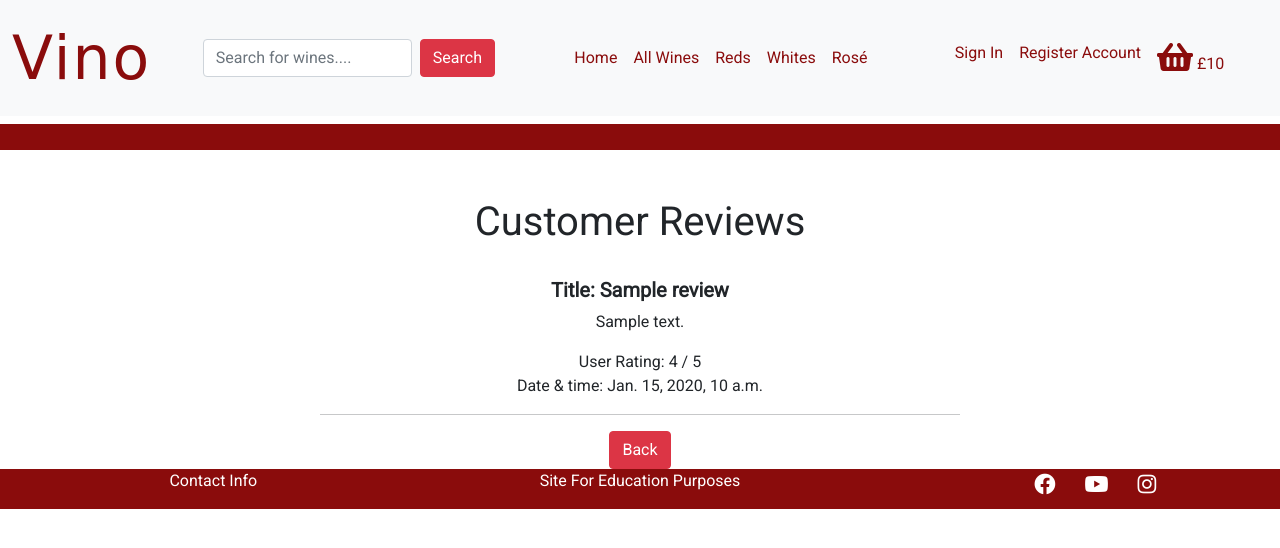
After one commit to Bradders81/vino, a Django app: template reviews/templates/reviews/product_reviews.html in a window 1280 px wide. The commit adds this page. Shown: the top 548 px of the page. Run offline with Django 3.2, Linux system fonts and the light colour scheme; the template is opened without the code that fills it: most values are stand-ins (such as "Sample title", 1, 10 or a date in 2020); some libraries are stand-ins or nearby versions; some web fonts are replaced.

Commit message:
Add products review template & view

```diff
--- a/products/templates/products/product-info.html
+++ b/products/templates/products/product-info.html
@@ -14,7 +14,7 @@
 
             <hr>
             <p>Type: {{ bottle.wine_type }}</p>
-            <p>Rating: {{ bottle.rating }} / 5</p>
+            <p>Rating: {{ bottle.rating }} / 5 <a href="{% url 'display_wine_reviews' bottle.id %}">(Reviews)</a></p>
             <p>Price £ {{ bottle.price }}</p>
             <form class="form"  action="{% url 'add_to_basket' bottle.id %}" method="POST">
                 {% csrf_token %}
--- /dev/null
+++ b/reviews/templates/reviews/product_reviews.html
@@ -0,0 +1,29 @@
+{% extends 'base.html' %}
+
+{% block content %}
+
+<div class="row center mt-5">
+    <div class="container">
+    <div class="col-12 col-md-6 center offset-md-3">
+    <h1> Customer Reviews </h1>
+    </div>
+
+    <br>
+    <!-- Table to show the reviews for a particular wine -->
+
+        <div class="col-12 col-md-6 center offset-md-3">
+            {% for review in reviews %}
+            <div class="review-box">
+                <h5> <strong> Title: {{ review.review_name}}</strong></h5>
+                <p>{{ review.review }}</p>
+                <div>User Rating: {{review.rating}} / 5</div>
+                <div>Date & time: {{review.date }}</div>
+                <hr>
+            {% endfor %}
+            </div>
+            <a class="btn btn-danger" href="{% url 'product-info' bottle %}">Back</a>
+        </div>
+</div>
+</div>
+
+{% endblock %}
--- a/reviews/templates/reviews/reviews.html
+++ b/reviews/templates/reviews/reviews.html
@@ -26,14 +26,11 @@
       </form>
     </div>
 
-
     <!-- Table to show the User's review history -->
     <div class="col-12 col-md-6 center">
-
       <table class="table">
         <thead>
           <tr>
-            <!-- first <th> left blank so table lines up correctly with <td> -->
             <th scope="col">Review Name</th>
             <th scope="col">Wine</th>
             <th scope="col">Date and Time</th>
--- a/reviews/urls.py
+++ b/reviews/urls.py
@@ -4,4 +4,6 @@ from .import views
 
 urlpatterns = [
     path('reviews/', views.user_reviews, name='reviews'),
+    path('display_wine_reviews/<str:wine_id>/',
+         views.display_wine_reviews, name='display_wine_reviews'),
 ]
```
Also changed, not shown: reviews/models.py (+3 -4 lines), reviews/views.py (+16 -2 lines).
